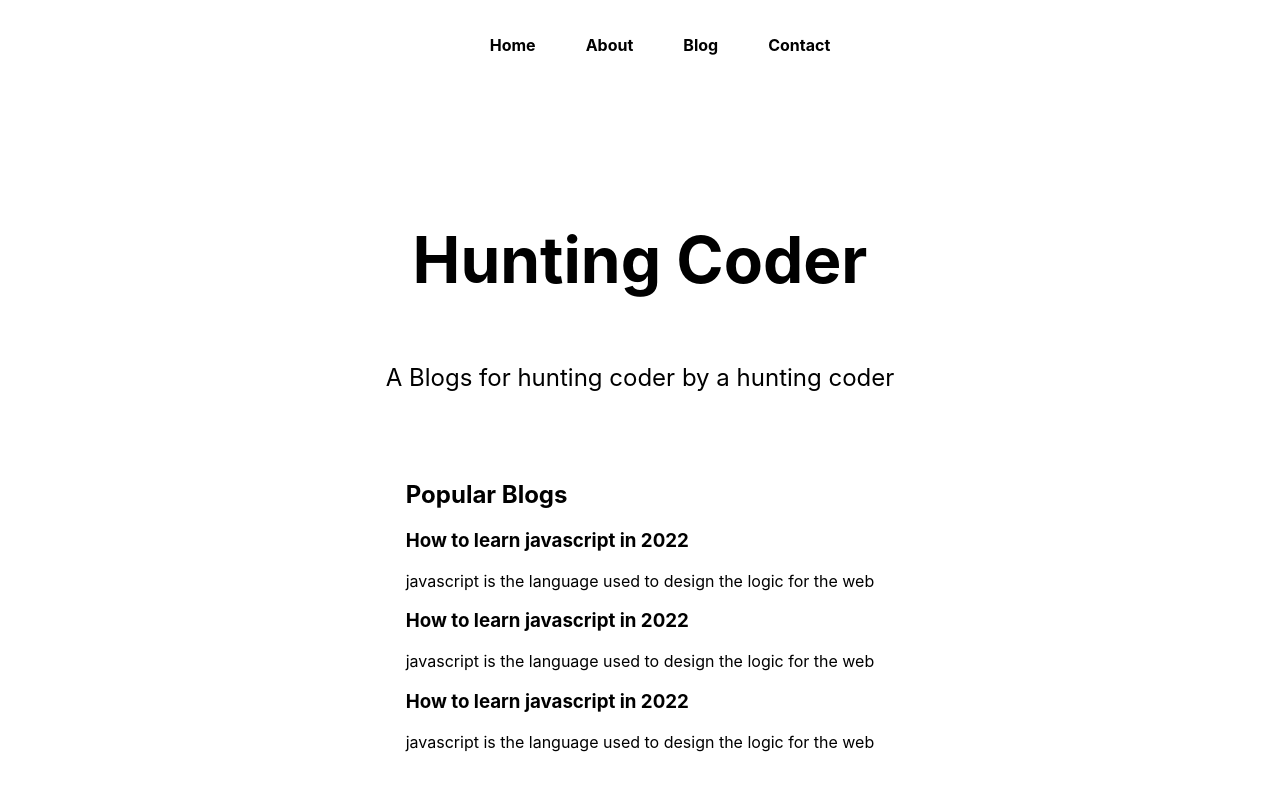
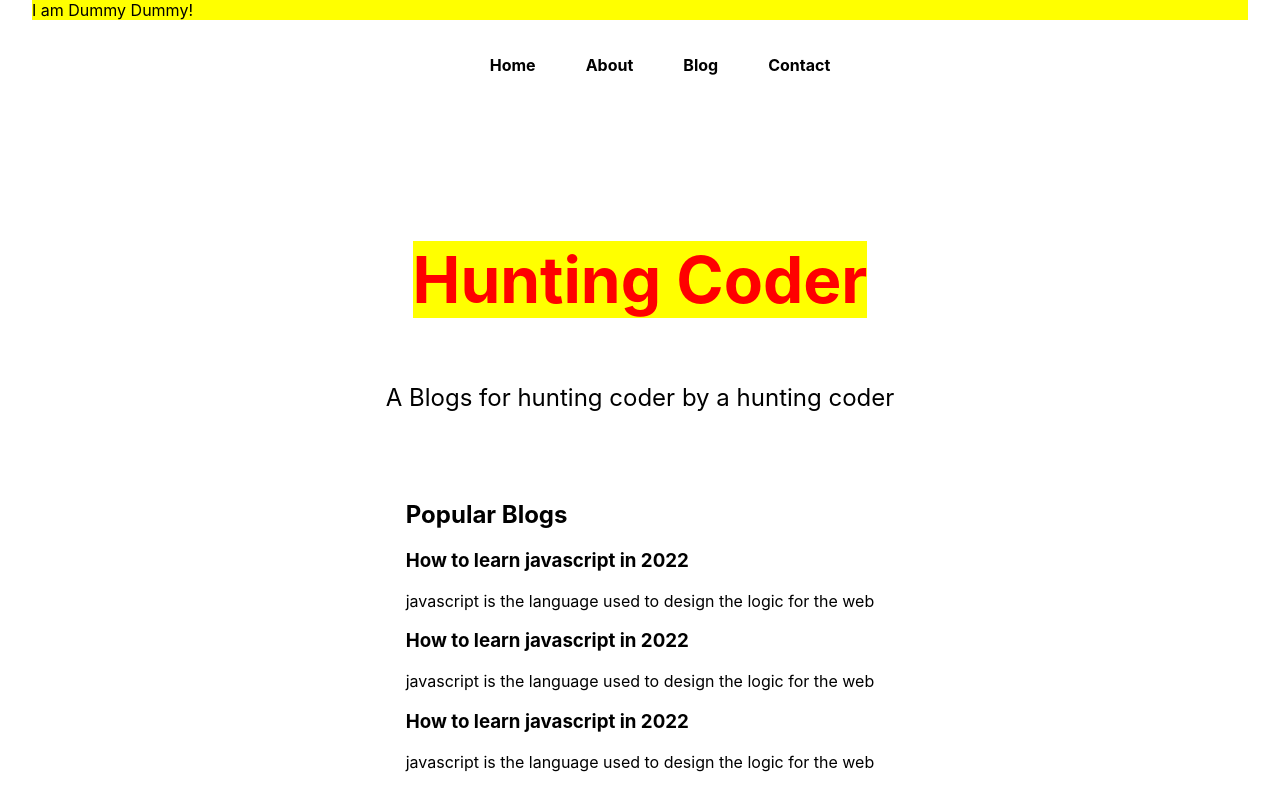
Before and after one commit to jaspreet09915/nextjs-code, a Next.js app in the folder huntingcoder/: page / in a window 1280 px wide. Shown: the top 800 px of the page. Built offline with nearby package versions, Linux system fonts and the light colour scheme.

Commit message:
tut12 style jsx explained

```diff
--- /dev/null
+++ b/huntingcoder/components/dummy.js
@@ -0,0 +1,19 @@
+import React from 'react'
+
+const Dummy = () => {
+  return (
+      <>
+      {/* using global we able to use this style to another component where this module is imported */}
+      <style jsx global>
+          {`
+            .dummy{
+                background:yellow;
+            }
+          `}
+      </style>
+      <div className='dummy'>I am Dummy Dummy!</div>
+      </>
+  )
+}
+
+export default Dummy
--- a/huntingcoder/pages/index.js
+++ b/huntingcoder/pages/index.js
@@ -3,13 +3,23 @@ import Image from 'next/image'
 import styles from '../styles/Home.module.css'
 import Script from 'next/script' // it is use to optimize the external js script
 import Link from 'next/link'
+import Dummy from '../components/dummy'
 // import styles1 from '../styles/Home1.module.css'
 // import styles2 from '../styles/Home2.module.css'
-// import ".../styles/style" // not able to use global css in nextjs expect app file
-// we can use module base css file in js file expect app.js
+// import ".../styles/style" // not able to use global css in nextjs local component expect app component
+// we can use module base css file in js component expect app.js
 export default function Home() {
   return (
     <div className={styles.container}>
+      <Dummy/>
+      {/*  style jsx is the way to implement css in this component only */}
+    <style jsx>
+      {`
+      .mySpan{
+        color:red;
+      }
+      `}
+    </style>
       <Head>
         <title>Hunting Coder</title>
         <meta name="description" content="Generated by create next app" />
@@ -34,7 +44,7 @@ export default function Home() {
       {/* <Script src='/sr.js'strategy="lazyOnload" ></Script> */}
       <main className={styles.main}>
         <h1 className={styles.title}>
-          Hunting Coder
+          <span className='mySpan dummy'>Hunting Coder</span>
         </h1>
 
         <p className={styles.description}>
```
